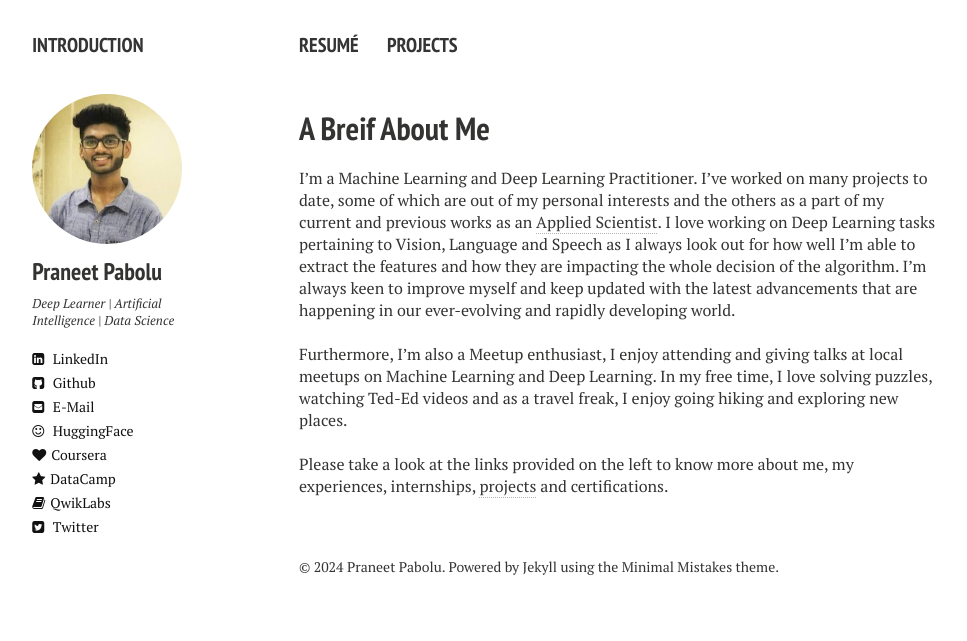
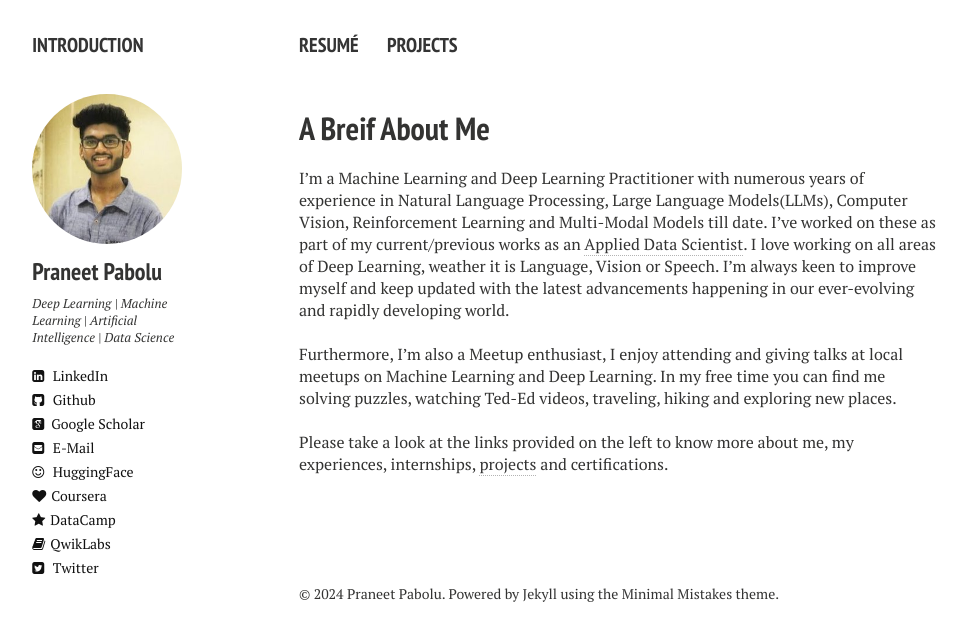
Before and after one commit to DeathReaper0965/deathreaper0965.github.io, a Jekyll site: the page built from index.md, in a window 1280 px wide. Shown: the top 641 px of the page, without its empty margins (21-988 px from the left). Built offline with Jekyll 4.4.1, drawn with Linux system fonts in a browser that asks for light colours; nearby versions of some CDN libraries; comment, search, counter and statistics services are not loaded.

Commit message:
Add g scholar

```diff
--- a/_config.yml
+++ b/_config.yml
@@ -8,7 +8,7 @@ theme: minima
 owner:
   name:           Praneet Pabolu
   avatar:         praneet.jpg
-  bio:            Deep Learner | Artificial Intelligence | Data Science
+  bio:            Deep Learning | Machine Learning | Artificial Intelligence | Data Science
 
   email:          praneet.pabolu@gmail.com
   linkedin:       deathreaper0965
@@ -18,6 +18,7 @@ owner:
   qwiklabs:       b55dbd34-b67a-4b19-b391-7d445c352ca2
   datacamp:       praneet0965
   huggingface:    DeathReaper0965
+  google_scholar: aNXn0loAAAAJ
 
 
 # Links to include in top navigation
--- a/_includes/_author-bio.html
+++ b/_includes/_author-bio.html
@@ -7,21 +7,12 @@
 {% endif %}
 <h3>{{ site.owner.name }}</h3>
 <p>{{ site.owner.bio }}</p>
-{% if site.owner.google_scholar %}<a href="http://scholar.google.es/citations?user={{ site.owner.google_scholar }}" class="author-social" target="_blank"><i class="ai ai-google-scholar-square"></i>&nbsp; G. Scholar</a>{% endif %}
-{% if site.owner.facebook %}<a href="http://facebook.com/{{ site.owner.facebook }}" class="author-social" target="_blank"><i class="fa fa-facebook-square"></i> Facebook</a>{% endif %}
 {% if site.owner.linkedin %}<a href="http://linkedin.com/in/{{ site.owner.linkedin }}" class="author-social" target="_blank"><i class="fa fa-linkedin-square"></i> LinkedIn</a>{% endif %}
-{% if site.owner.instagram %}<a href="http://instagram.com/{{ site.owner.instagram }}" class="author-social" target="_blank"><i class="fa fa-instagram"></i> Instagram</a>{% endif %}
-{% if site.owner.tumblr %}<a href="http://{{ site.owner.tumblr }}.tumblr.com" class="author-social" target="_blank"><i class="fa fa-tumblr-square"></i> Tumblr</a>{% endif %}
 {% if site.owner.github %}<a href="http://github.com/{{ site.owner.github }}" class="author-social" target="_blank"><i class="fa fa-github-square"></i> Github</a>{% endif %}
+{% if site.owner.google_scholar %}<a href="http://scholar.google.com/citations?user={{ site.owner.google_scholar }}" class="author-social" target="_blank"><i class="ai ai-google-scholar-square"></i>&nbsp; Google Scholar</a>{% endif %}
 {% if site.owner.email %}<a href="mailto:{{ site.owner.email | encode_email }}" class="author-social" target="_blank"><i class="fa fa-envelope-square"></i> E-Mail</a>{% endif %}
 {% if site.owner.stackoverflow %}<a href="http://stackoverflow.com/users/{{ site.owner.stackoverflow }}" class="author-social" target="_blank"><i class="fa fa-stack-overflow"></i> Stackoverflow</a>{% endif %}
-{% if site.owner.lastfm %}<a href="http://lastfm.com/user/{{ site.owner.lastfm }}" class="author-social" target="_blank"><i class="fa fa-music"></i> Last.fm</a>{% endif %}
-{% if site.owner.dribbble %}<a href="http://dribbble.com/{{ site.owner.dribbble }}" class="author-social" target="_blank"><i class="fa fa-dribbble"></i> Dribbble</a>{% endif %}
-{% if site.owner.pinterest %}<a href="http://www.pinterest.com/{{ site.owner.pinterest }}" class="author-social" target="_blank"><i class="fa fa-pinterest"></i> Pinterest</a>{% endif %}
-{% if site.owner.foursquare %}<a href="http://foursquare.com/{{ site.owner.foursquare }}" class="author-social" target="_blank"><i class="fa fa-foursquare"></i> Foursquare</a>{% endif %}
-{% if site.owner.steam %}<a href="http://steamcommunity.com/id/{{ site.owner.steam }}" class="author-social" target="_blank"><i class="fa fa-steam-square"></i> Steam</a>{% endif %}
 {% if site.owner.huggingface %}<a href="https://huggingface.co/{{ site.owner.huggingface }}" class="author-social" target="_blank"><i class="fa fa-smile-o"></i> HuggingFace</a>{% endif %}
-{% if site.owner.google_plus %}<a href="http://plus.google.com/{{ site.owner.google_plus }}" class="author-social" target="_blank"><i class="fa fa-google-plus-square"></i> Google+</a>{% endif %}
 {% if site.owner.coursera %}<a href="https://www.coursera.org/user/{{ site.owner.coursera }}" class="author-social" target="_blank"><i class="fa fa-heart"></i>Coursera</a>{% endif %}
 {% if site.owner.datacamp %}<a href="https://www.datacamp.com/profile/{{ site.owner.datacamp }}" class="author-social" target="_blank"><i class="fa fa-star"></i>DataCamp</a>{% endif %}
 {% if site.owner.qwiklabs %}<a href="https://www.qwiklabs.com/public_profiles/{{ site.owner.qwiklabs }}" class="author-social" target="_blank"><i class="fa fa-book"></i>QwikLabs</a>{% endif %}
--- a/index.md
+++ b/index.md
@@ -5,10 +5,10 @@ description: "Praneet's website"
 tags: [Jekyll, theme, responsive, blog, template]
 ---
 
-I'm a Machine Learning and Deep Learning Practitioner. I’ve worked on many projects to date, some of which are out of my personal interests and the others as a part of my current and previous works as an <a href="https://linkedin.com/in/deathreaper0965" target="_blank">Applied Scientist</a>. I love working on Deep Learning tasks pertaining to Vision, Language and Speech as I always look out for how well I’m able to extract the features and how they are impacting the whole decision of the algorithm. I’m always keen to improve myself and keep updated with the latest advancements that are happening in our ever-evolving and rapidly developing world.
+I'm a Machine Learning and Deep Learning Practitioner with numerous years of experience in Natural Language Processing, Large Language Models(LLMs), Computer Vision, Reinforcement Learning and Multi-Modal Models till date. I've worked on these as part of my current/previous works as an <a href="https://linkedin.com/in/deathreaper0965" target="_blank">Applied Data Scientist</a>. I love working on all areas of Deep Learning, weather it is Language, Vision or Speech. I’m always keen to improve myself and keep updated with the latest advancements happening in our ever-evolving and rapidly developing world.
 
 <br />
-Furthermore, I’m also a Meetup enthusiast, I enjoy attending and giving talks at local meetups on Machine Learning and Deep Learning. In my free time, I love solving puzzles, watching Ted-Ed videos and as a travel freak, I enjoy going hiking and exploring new places.
+Furthermore, I’m also a Meetup enthusiast, I enjoy attending and giving talks at local meetups on Machine Learning and Deep Learning. In my free time you can find me solving puzzles, watching Ted-Ed videos, traveling, hiking and exploring new places.
 
 <br />
 Please take a look at the links provided on the left to know more about me, my experiences, internships, <a href="https://github.com/DeathReaper0965" target="_blank">projects</a> and certifications.
```
